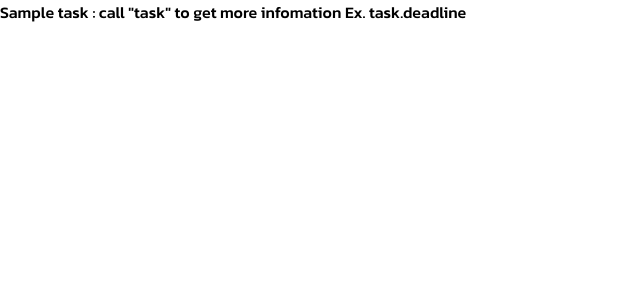
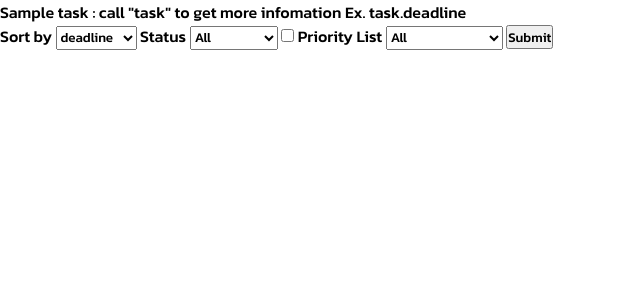
Before and after one commit to Hamiz5401/TO-DOZ, a Django app: page /To-Doz/table/ in a window 1280 px wide. Shown: the top 300 px of the page, without its empty margins (0-640 px from the left). Run offline with Django 4.2, Linux system fonts and the light colour scheme; a user stored in the database is signed in; tables that the repository leaves empty hold one stand-in row (values such as "Sample post").

Commit message:
sort and filter

```diff
--- a/To_DoZ/templates/To_DoZ/table.html
+++ b/To_DoZ/templates/To_DoZ/table.html
@@ -3,6 +3,7 @@
 {% load static %}
 
 <link rel="stylesheet" href="{% static 'To_DoZ/style.css' %}">
+
 <head>
     <meta charset="UTF-8">
     <meta http-equiv="X-UA-Compatible" content="IE=edge">
@@ -10,10 +11,38 @@
     <title>Document</title>
 
 </head>
+
 <body>
-    {% for task in task_list %}
-    {{task.title}} : call "task" to get more infomation Ex. task.deadline
-    <br>
-    {% endfor %}
+    <div>
+        {% for task in task_list %}
+        {{task.title}} : call "task" to get more infomation Ex. task.deadline
+        <br>
+        {% endfor %}
+        <form>
+            <label for="sort">Sort by</label>
+            <select name="sort_by" id="sort">
+                <option value="deadline">deadline</option>
+                <option value="-deadline">-deadline</option>
+            </select>
+            <label for="status">Status</label>
+            <select name="status" id="status">
+                <option value="">All</option>
+                <option value="False">In progress</option>
+                <option value="True">Done</option>
+            </select>
+            <input type="checkbox" name="priority" value="True">
+            <label for="priority">Priority</label>
+            <label for="list">List</label>
+            <select name="list" id="list">
+                <option value="">All</option>
+                {% for list in lists %}
+                <option value="{{list.pk}}">{{list.subject}}</option>
+                {% endfor %}
+            </select>
+            <input type="submit">
+        </form>
+    </div>
+    <div></div>
 </body>
+
 </html>
--- a/To_DoZ/views.py
+++ b/To_DoZ/views.py
@@ -47,11 +47,30 @@
 
     def get_queryset(self):
         user = self.request.user
-        return Task.objects.filter(user=user)
+        task = Task.objects.filter(user=user)
+        _list = self.request.GET.get('list', '')
+        sort_by = self.request.GET.get('sort_by', 'deadline')
+        status = self.request.GET.get('status', '')
+        priority = self.request.GET.get('priority', '')
+
+        if status:
+            if status == 'True':
+                task = task.filter(status=True)
+            else:
+                task = task.filter(status=False)
+        if _list:
+            task = task.filter(to_do_list=_list)
+        if priority:
+            task = task.filter(priority=True)
+
+        task = task.order_by(sort_by)
+
+        return task
 
     def get_context_data(self, **kwargs):
         context = super().get_context_data(**kwargs)
         context["user"] = self.request.user
+        context["lists" ] = ToDoList.objects.all()
         return context
 
 
```
